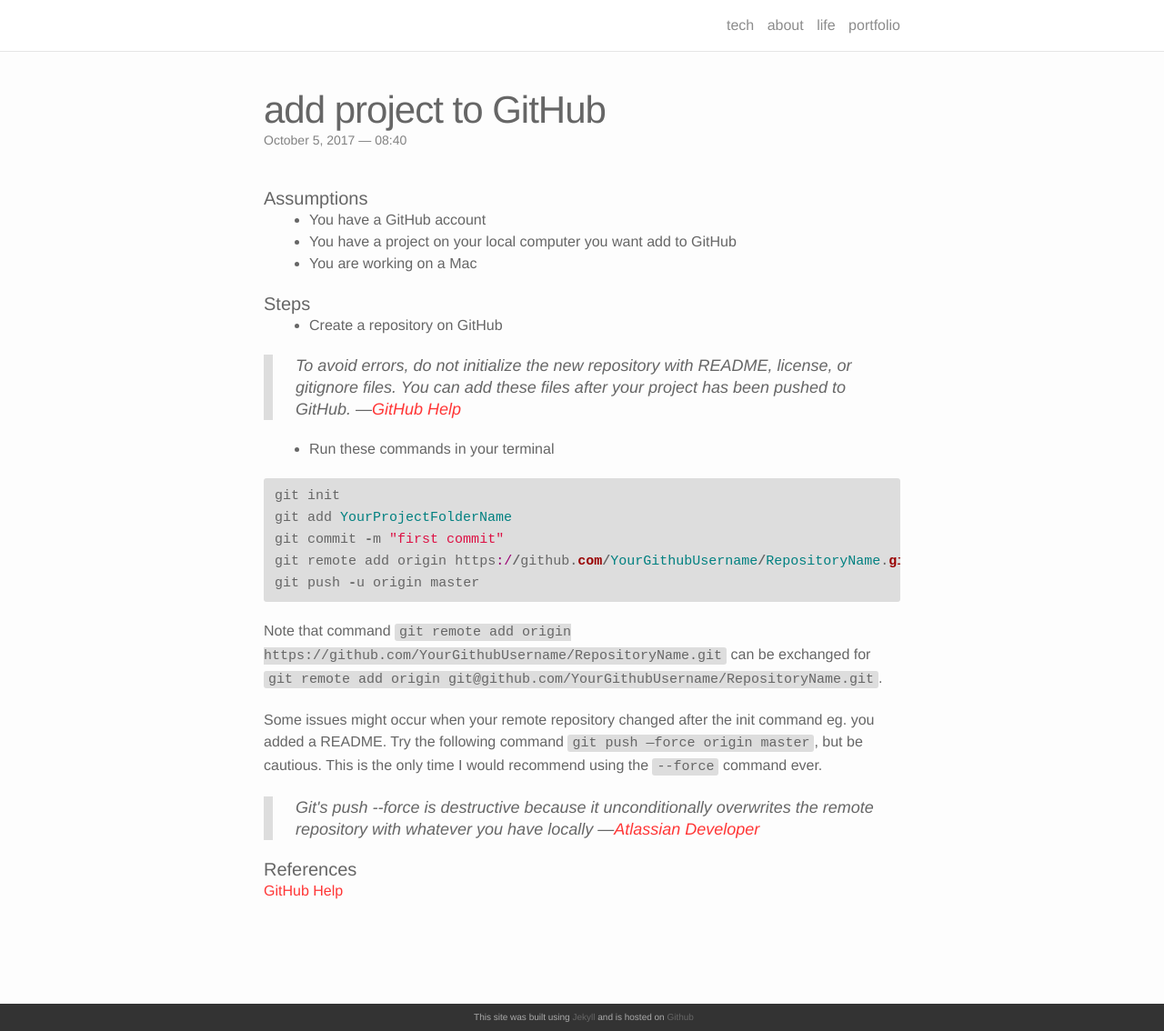
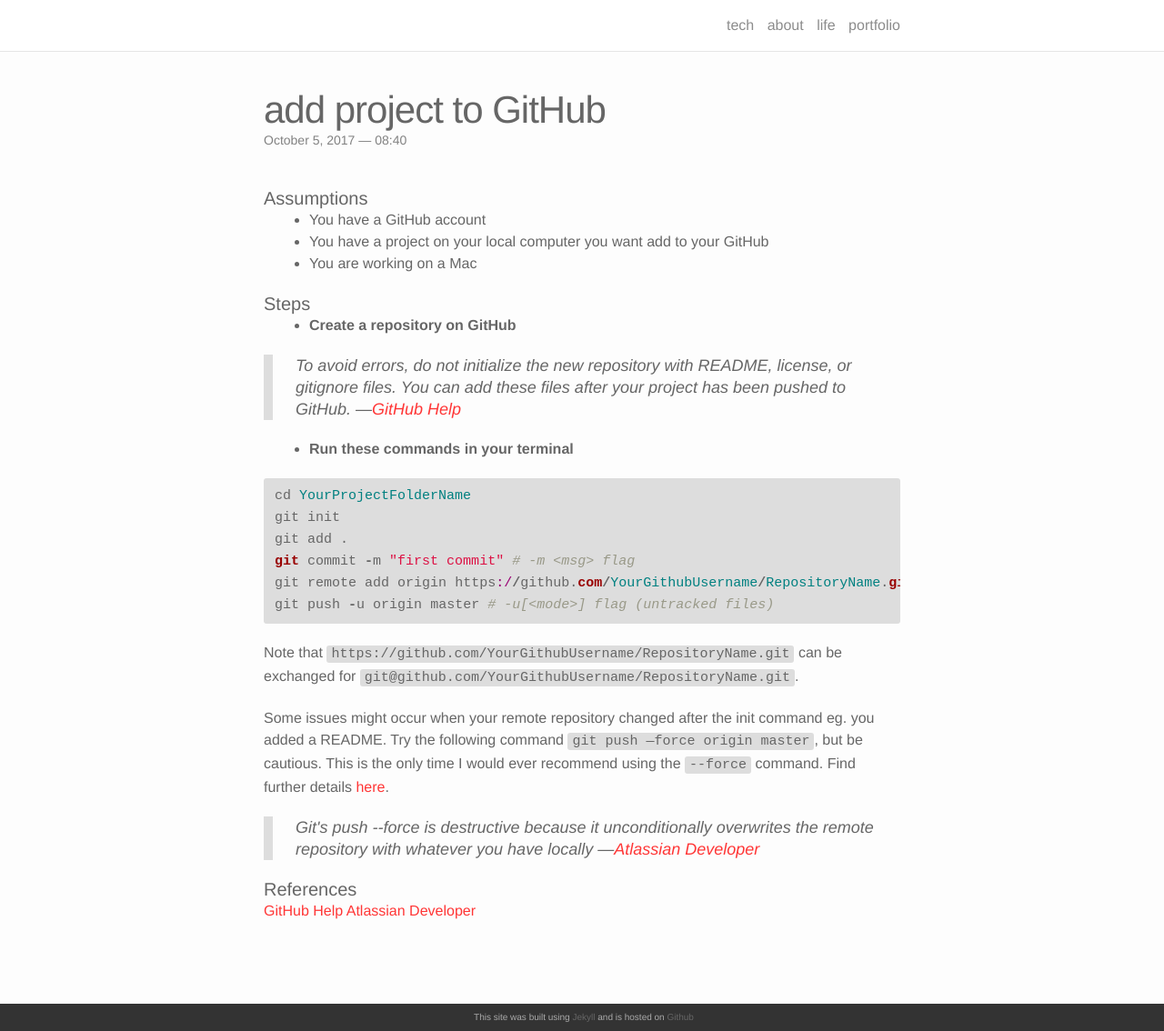
Before and after one commit to annelledejager/blog, a Jekyll site: the page built from _posts/2017-10-05-git.markdown, in a window 1280 px wide and 1134 px high. Shown: the whole window at 91% size. Built offline with Jekyll 4.4.1, drawn with Linux system fonts in a browser that asks for light colours; nearby versions of some CDN libraries; comment, search, counter and statistics services are not loaded.

Commit message:
Amend git post

```diff
--- a/_posts/2017-10-05-git.markdown
+++ b/_posts/2017-10-05-git.markdown
@@ -9,33 +9,34 @@ comments: true
 #### Assumptions
 
 - You have a GitHub account
-- You have a project on your local computer you want add to GitHub
+- You have a project on your local computer you want add to your GitHub
 - You are working on a Mac
 
 #### Steps
 
-- Create a repository on GitHub
+- <b>Create a repository on GitHub</b>
 
 <blockquote>
 To avoid errors, do not initialize the new repository with README, license, or gitignore files. You can add these files after your project has been pushed to GitHub.
 	—<a href="https://help.github.com/articles/adding-an-existing-project-to-github-using-the-command-line/">GitHub Help</a>
 </blockquote>
 
-- Run these commands in your terminal
+- <b>Run these commands in your terminal</b>
 
 {% highlight ruby %}
 
+cd YourProjectFolderName
 git init
-git add YourProjectFolderName
-git commit -m "first commit"
+git add .
+git commit -m "first commit" # -m <msg> flag
 git remote add origin https://github.com/YourGithubUsername/RepositoryName.git
-git push -u origin master
+git push -u origin master # -u[<mode>] flag (untracked files)
 
 {% endhighlight %}
 
-Note that command `git remote add origin https://github.com/YourGithubUsername/RepositoryName.git` can be exchanged for `git remote add origin git@github.com/YourGithubUsername/RepositoryName.git`.
+Note that `https://github.com/YourGithubUsername/RepositoryName.git` can be exchanged for `git@github.com/YourGithubUsername/RepositoryName.git`.
 
-Some issues might occur when your remote repository changed after the init command eg. you added a README. Try the following command `git push —force origin master`, but be cautious. This is the only time I would recommend using the `--force` command ever.
+Some issues might occur when your remote repository changed after the init command eg. you added a README. Try the following command `git push —force origin master`, but be cautious. This is the only time I would ever recommend using the `--force` command. Find further details <a href="https://developer.atlassian.com/blog/2015/04/force-with-lease/">here</a>.
 
 <blockquote>
 Git's push --force is destructive because it unconditionally overwrites the remote repository with whatever you have locally
@@ -45,3 +46,4 @@ Git's push --force is destructive because it unconditionally overwrites the remo
 #### References
 
 <a href="https://help.github.com/articles/adding-an-existing-project-to-github-using-the-command-line/">GitHub Help</a>
+<a href="https://developer.atlassian.com/blog/2015/04/force-with-lease/">Atlassian Developer</a>
```
